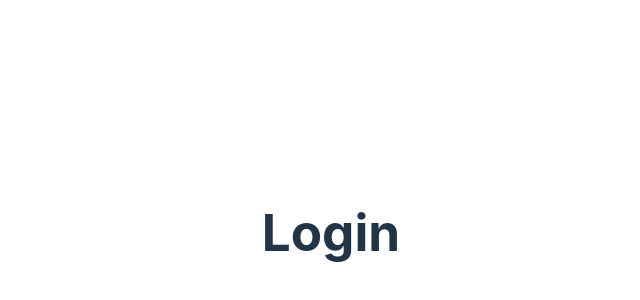
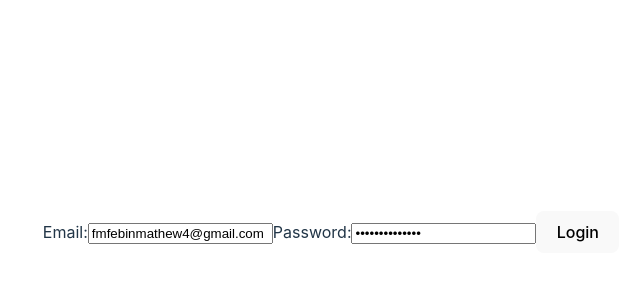
Before and after one commit to febinmathew/eg-demo-frontend, a React (Vite) app: page /login in a window 1280 px wide. Shown: the part 168-468 px from the top of the page, without its empty margins (309-949 px from the left). Built offline with nearby package versions, Linux system fonts and the light colour scheme.

Commit message:
Add Axios, Routing and Login

```diff
--- a/package.json
+++ b/package.json
@@ -10,6 +10,7 @@
     "preview": "vite preview"
   },
   "dependencies": {
+    "axios": "^1.7.7",
     "react": "^18.3.1",
     "react-dom": "^18.3.1",
     "react-router-dom": "^6.26.1"
--- a/src/App.tsx
+++ b/src/App.tsx
@@ -1,21 +1,23 @@
-import { useState } from "react";
-
 import "./App.css";
 import { BrowserRouter, Route, Routes } from "react-router-dom";
 import Dashboard from "./pages/Dashboard/Dashboard";
 import Login from "./pages/Auth/Login";
 import Register from "./pages/Auth/Register";
+import { AuthProvider } from "./pages/Auth/AuthContext";
+import PrivateRoute from "./common/ProtectedRoutes";
 
 function App() {
   return (
     <>
+      <AuthProvider>
         <BrowserRouter>
           <Routes>
-          <Route path="/" element={<Dashboard />} />
+            <Route path="/" element={<PrivateRoute component={Dashboard} />} />
             <Route path="/login" element={<Login />} />
             <Route path="/register" element={<Register />} />
           </Routes>
         </BrowserRouter>
+      </AuthProvider>
     </>
   );
 }
--- /dev/null
+++ b/src/api/axios.ts
@@ -0,0 +1,19 @@
+import axios from "axios";
+import { getToken } from "../utils/auth";
+
+const instance = axios.create({
+  baseURL: "http://localhost:3000",
+});
+
+instance.interceptors.request.use(
+  (config) => {
+    const token = getToken();
+    if (token) {
+      config.headers["Authorization"] = `Bearer ${token}`;
+    }
+    return config;
+  },
+  (error) => Promise.reject(error)
+);
+
+export default instance;
--- /dev/null
+++ b/src/common/ProtectedRoutes.tsx
@@ -0,0 +1,18 @@
+import { useContext } from "react";
+import { Route, Navigate } from "react-router-dom";
+import { AuthContext } from "../pages/Auth/AuthContext";
+
+interface PrivateRouteProps {
+  component: React.ComponentType<any>;
+}
+
+const PrivateRoute: React.FC<PrivateRouteProps> = ({
+  component: Component,
+  ...rest
+}) => {
+  const { isAuthenticated } = useContext(AuthContext);
+
+  return isAuthenticated ? <Component {...rest} /> : <Navigate to="/login" />;
+};
+
+export default PrivateRoute;
--- /dev/null
+++ b/src/pages/Auth/AuthContext.tsx
@@ -0,0 +1,64 @@
+import { createContext, useState, useEffect, ReactNode } from "react";
+import axios from "../../api/axios";
+import { isAuthenticated, removeToken, saveToken } from "../../utils/auth";
+
+interface AuthContextProps {
+  isAuthenticated: boolean;
+  user: any; // Replace `any` with a more specific type if you have user data structure
+  login: (token: string) => void;
+  logout: () => void;
+}
+
+export const AuthContext = createContext<AuthContextProps>({
+  isAuthenticated: false,
+  user: null,
+  login: () => {},
+  logout: () => {},
+});
+
+export const AuthProvider = ({ children }: { children: ReactNode }) => {
+  const [auth, setAuth] = useState({
+    isAuthenticated: isAuthenticated(),
+    user: null,
+  });
+
+  useEffect(() => {
+    if (auth.isAuthenticated) {
+      axios
+        .get("/user/user-data")
+        .then((response) => {
+          setAuth((prev) => ({
+            ...prev,
+            isAuthenticated: true,
+            user: response.data,
+          }));
+        })
+        .catch(() => {
+          setAuth((prev) => ({ ...prev, isAuthenticated: false, user: null }));
+          removeToken();
+        });
+    }
+  }, [auth.isAuthenticated]);
+
+  const login = (token: string) => {
+    saveToken(token);
+    setAuth({
+      isAuthenticated: true,
+      user: null,
+    });
+  };
+
+  const logout = () => {
+    removeToken();
+    setAuth({
+      isAuthenticated: false,
+      user: null,
+    });
+  };
+
+  return (
+    <AuthContext.Provider value={{ ...auth, login, logout }}>
+      {children}
+    </AuthContext.Provider>
+  );
+};
--- a/src/pages/Auth/Login.tsx
+++ b/src/pages/Auth/Login.tsx
@@ -1,5 +1,54 @@
+import { useContext, useState } from "react";
+import axios from "../../api/axios";
+import { AuthContext } from "./AuthContext";
+import { useNavigate } from "react-router-dom";
+
 function Login() {
-  return <h1>Login</h1>;
+  const [email, setEmail] = useState<string>("fmfebinmathew4@gmail.com");
+  const [password, setPassword] = useState<string>("f$123sdfsdfsdf");
+  const { login } = useContext(AuthContext);
+  const navigate = useNavigate();
+  const handleLogin = async (e: React.FormEvent) => {
+    e.preventDefault();
+    try {
+      const response = await axios.post<{ access_token: string }>(
+        "/auth/login",
+        {
+          email,
+          password,
+        }
+      );
+
+      login(response.data.access_token);
+      navigate("/");
+    } catch (error) {
+      console.error("Login failed", error);
+    }
+  };
+
+  return (
+    <div>
+      <form onSubmit={handleLogin}>
+        <label>
+          Email:
+          <input
+            type="email"
+            value={email}
+            onChange={(e) => setEmail(e.target.value)}
+          />
+        </label>
+        <label>
+          Password:
+          <input
+            type="password"
+            value={password}
+            onChange={(e) => setPassword(e.target.value)}
+          />
+        </label>
+        <button type="submit">Login</button>
+      </form>
+    </div>
+  );
 }
 
 export default Login;
--- /dev/null
+++ b/src/utils/auth.ts
@@ -0,0 +1,18 @@
+export const saveToken = (token: string): void => {
+  localStorage.setItem("token", token);
+};
+
+export const getToken = (): string | null => {
+  return localStorage.getItem("token");
+};
+
+export const isAuthenticated = (): boolean => {
+  const token = getToken();
+  if (!token) return false;
+
+  // Optionally, you can decode the token and check its validity
+  // const decodedToken = jwt_decode(token);
+  // return decodedToken.exp > Date.now() / 1000;
+
+  return true; // Simplified for example
+};
```
Also changed, not shown: 1 other file (tests, documents, lock files or other folders). Lines whose indentation alone changed are shown as unchanged.
